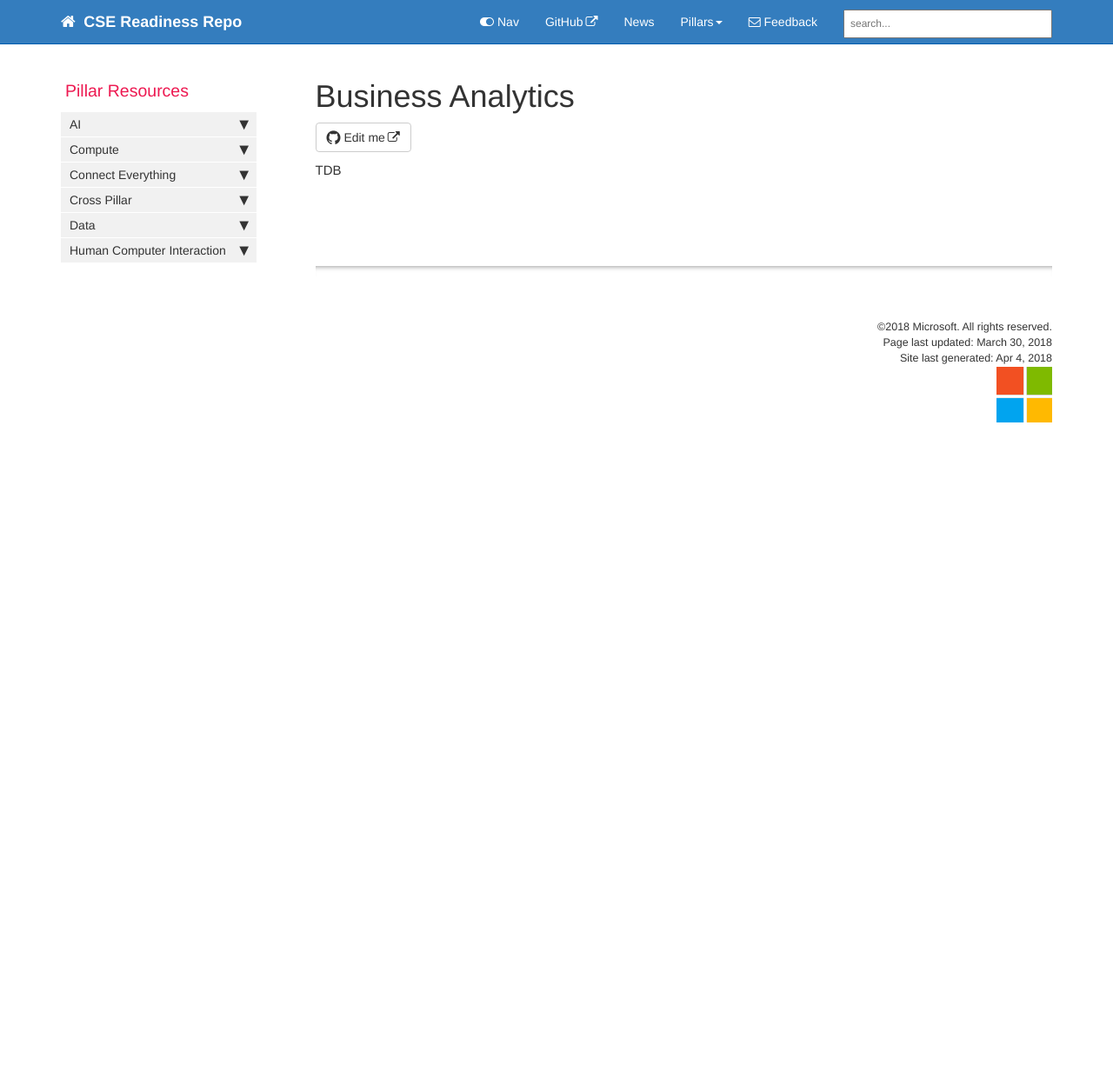
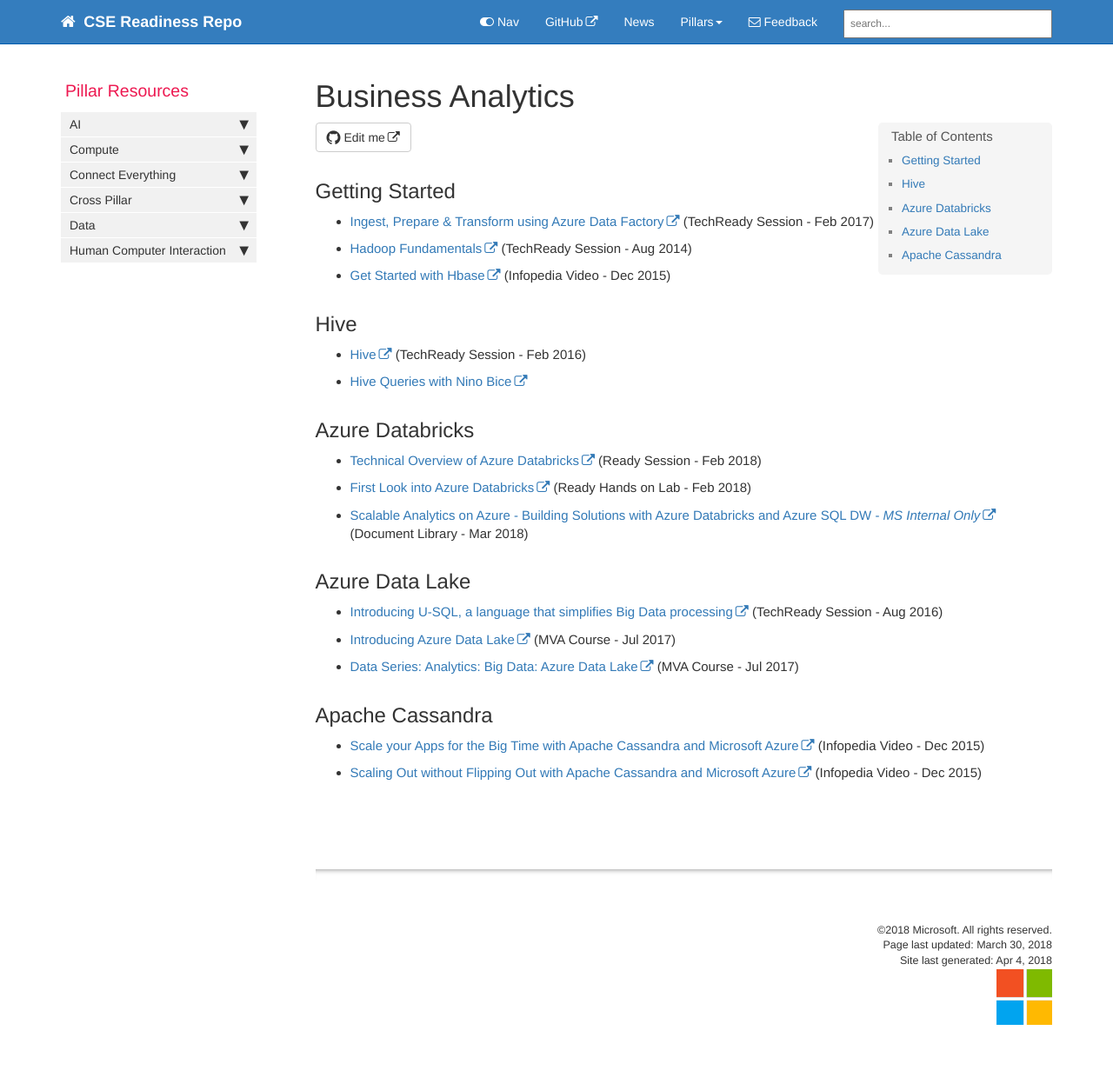
Before and after one commit to microsoft/CSE-Readiness, a Jekyll site: the page built from docs/pages/Data/Architectural/business-analytics.md, in a window 1280 px wide. Shown: the whole page at 87% size. Built offline with Jekyll 4.4.1, drawn with Linux system fonts in a browser that asks for light colours; nearby versions of some CDN libraries; comment, search, counter and statistics services are not loaded; before the commit the page ends 900 px from its top, so only the background shows below that.

Commit message:
shuffled some of the previous data content into new structure

```diff
--- a/docs/pages/Data/Architectural/business-analytics.md
+++ b/docs/pages/Data/Architectural/business-analytics.md
@@ -7,4 +7,26 @@ last_updated: March 30, 2018
 folder: Data
 ---
 
-TDB
+## Getting Started
+- [Ingest, Prepare & Transform using Azure Data Factory](https://techreadytv.com/TR24/session?sCode=BA303) (TechReady Session - Feb 2017)
+- [Hadoop Fundamentals](https://techreadytv.com/TR19/session?sCode=DP202) (TechReady Session - Aug 2014)
+- [Get Started with Hbase](https://microsoft.sharepoint.com/sites/academy/media/AEVD-3-101606) (Infopedia Video - Dec 2015)
+
+## Hive
+- [Hive](https://techreadytv.com/TR22/session?sCode=BA308) (TechReady Session - Feb 2016)
+- [Hive Queries with Nino Bice](https://microsoft.sharepoint.com/sites/infopedia/media/details/AEVD-3-106229)
+
+## Azure Databricks
+
+- [Technical Overview of Azure Databricks](https://content.microsoftready.com/FY18Q3/session/DAI-AAAI315) (Ready Session - Feb 2018)
+- [First Look into Azure Databricks](https://labondemand.com/AuthenticatedLaunch/38100?providerId=1) (Ready Hands on Lab - Feb 2018)
+- [Scalable Analytics on Azure - Building Solutions with Azure Databricks and Azure SQL DW - *MS Internal Only*](http://aka.ms/analyticstraining) (Document Library - Mar 2018)
+
+## Azure Data Lake
+- [Introducing U-SQL, a language that simplifies Big Data processing](https://techreadytv.com/TR23/session?sCode=BA322) (TechReady Session - Aug 2016)
+- [Introducing Azure Data Lake](https://mva.microsoft.com/en-US/training-courses/introducing-azure-data-lake-17795?l=SugmcFt9D_3111787171) (MVA Course - Jul 2017)
+- [Data Series: Analytics: Big Data: Azure Data Lake](https://mva.microsoft.com/en-US/training-courses/17759?l=616Xuvl4D_311787171) (MVA Course - Jul 2017)
+
+## Apache Cassandra
+- [Scale your Apps for the Big Time with Apache Cassandra and Microsoft Azure](https://microsoft.sharepoint.com/sites/academy/media/AEVD-3-101616) (Infopedia Video - Dec 2015)
+- [Scaling Out without Flipping Out with Apache Cassandra and Microsoft Azure](https://microsoft.sharepoint.com/sites/academy/media/AEVD-3-101617) (Infopedia Video - Dec 2015)
```
Also changed, not shown: docs/pages/ConnectEverything/ce_iot.md (+1 -1 lines), docs/pages/Data/Architectural/big-data.md (+14 -1 lines), docs/pages/Data/Architectural/data-stream-processing.md (+12 -1 lines), docs/pages/Data/Architectural/non-relational-databases.md (+7 -1 lines), docs/pages/Data/Architectural/relational-databases.md (+4 -1 lines).
